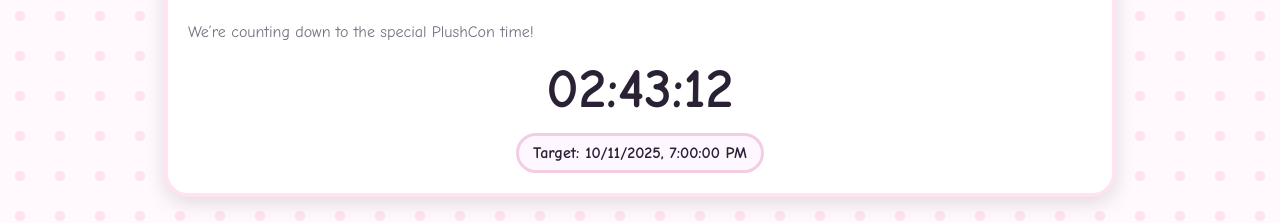
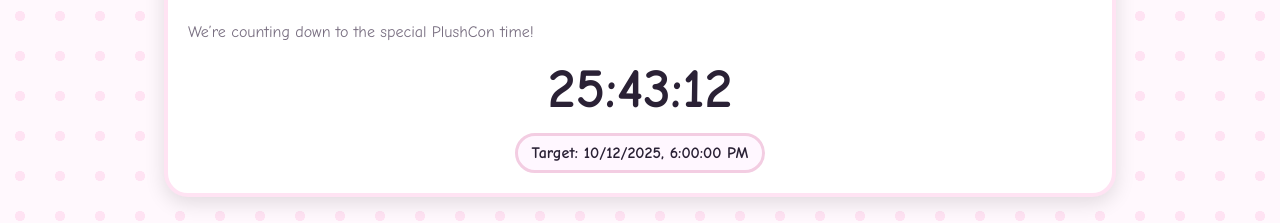
Before and after one commit to rakso100/PlushCon, a plain HTML site: page public/index.html in a window 1280 px wide. Shown: the part 164-387 px from the top of the page. Drawn offline with Linux system fonts and the light colour scheme.

Commit message:
Update index.html

```diff
--- a/public/index.html
+++ b/public/index.html
@@ -93,7 +93,7 @@
     const cd = document.getElementById('countdown');
     const targetLabel = document.getElementById('targetLabel');
     // Edit this date/time to your event target
-    const TARGET_ISO = '2025-10-11T19:00:00';
+    const TARGET_ISO = '2025-10-12T18:00:00';
     const TARGET_DATE = new Date(TARGET_ISO);
     function renderTargetLabel(){ targetLabel.textContent = 'Target: ' + TARGET_DATE.toLocaleString(); }
     function tick(){ const now=new Date(); let ms=TARGET_DATE-now; if(ms<0) ms=0; const sec=Math.floor(ms/1000)%60; const min=Math.floor(ms/60000)%60; const hr=Math.floor(ms/3600000); const pad=n=>String(n).padStart(2,'0'); cd.textContent=`${pad(hr)}:${pad(min)}:${pad(sec)}`; }
```
